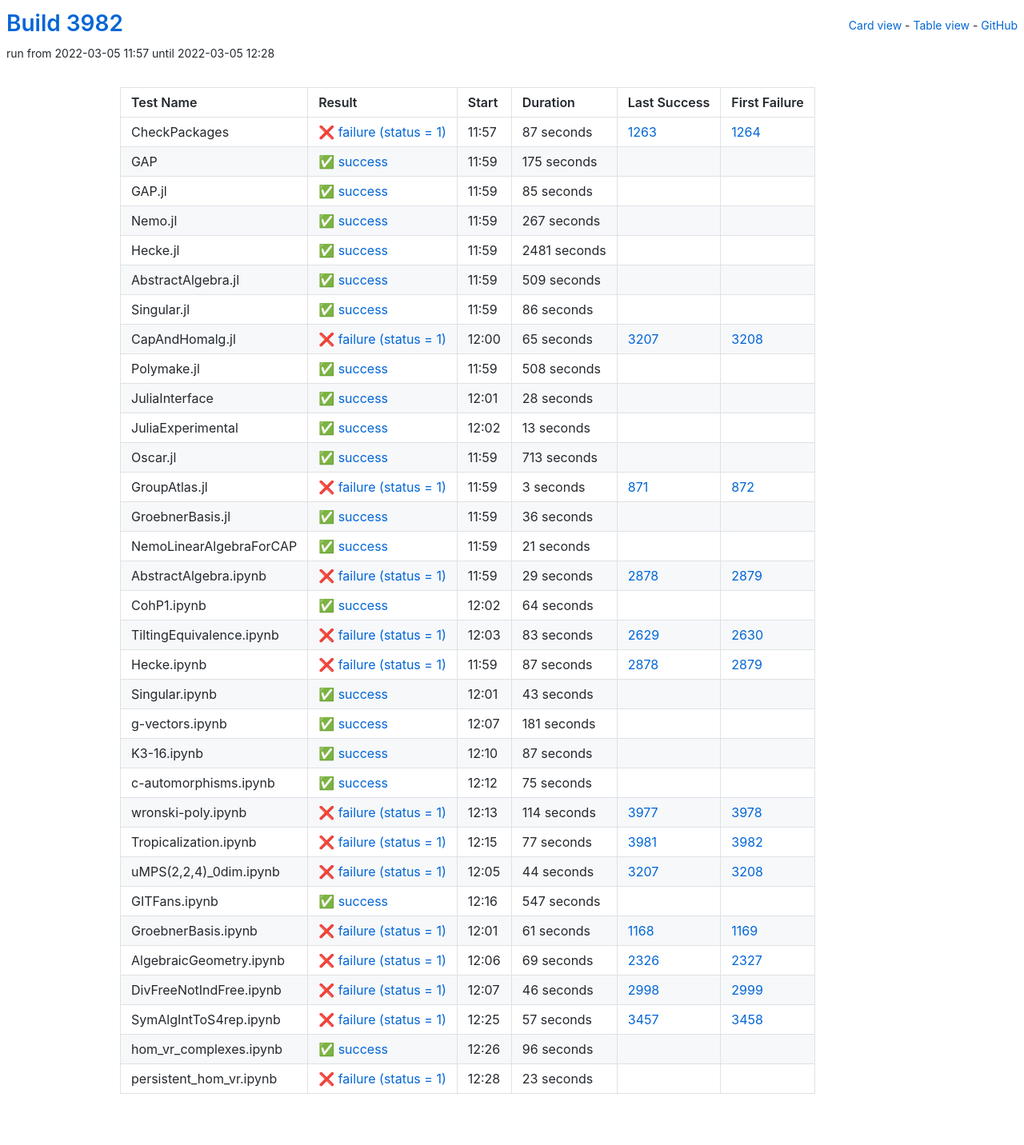
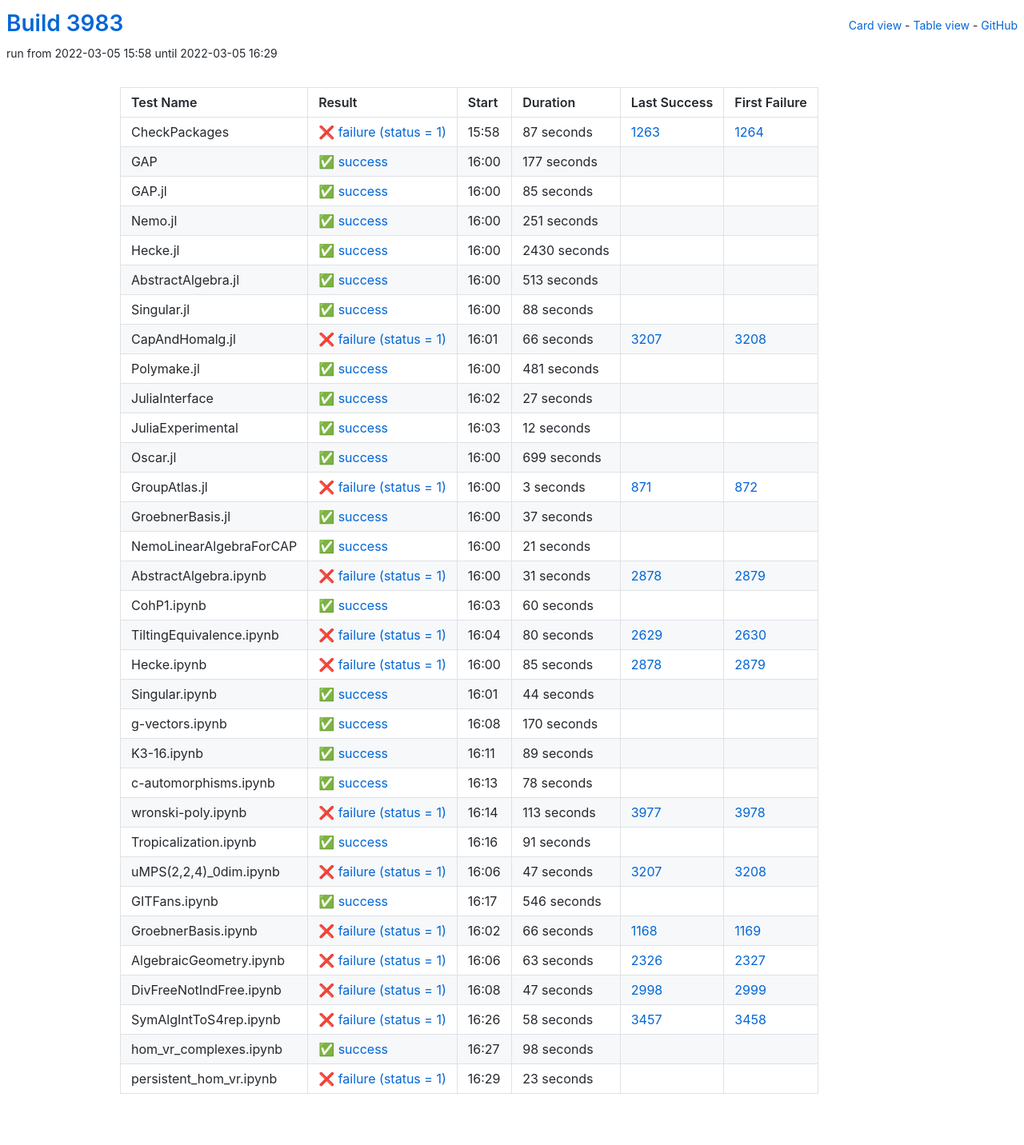
Before and after one commit to oscar-system/oscar-ci-status-stable, a Jekyll site: the page built from table.html, in a window 1280 px wide. Shown: the whole page at 80% size. Built offline with Jekyll 4.4.1, drawn with Linux system fonts in a browser that asks for light colours.

Commit message:
Build #3983

```diff
--- a/_data/ci.yml
+++ b/_data/ci.yml
@@ -1,6 +1,6 @@
 ---
-build: 3982
-build_url: https://oscarci.mathematik.uni-kl.de/job/oscar-stable/3982/
+build: 3983
+build_url: https://oscarci.mathematik.uni-kl.de/job/oscar-stable/3983/
 job: oscar-stable
 organization: oscar-system
 repo: oscar-ci-status-stable
@@ -8,8 +8,8 @@ repourl: https://github.com/oscar-system/oscar-ci-status-stable
 tests:
 - name: CheckPackages
   id: checkpackages
-  log: https://oscarci.mathematik.uni-kl.de/job/oscar-stable/3982/artifact/logs/build-3982/CheckPackages.log
-  start: 2022-03-05 11:57
+  log: https://oscarci.mathematik.uni-kl.de/job/oscar-stable/3983/artifact/logs/build-3983/CheckPackages.log
+  start: 2022-03-05 15:58
   success: false
   exitcode: 1
   status: failure
@@ -20,20 +20,20 @@ tests:
   first_failure_url: https://oscarci.mathematik.uni-kl.de/job/oscar-stable/1264/
 - name: GAP
   id: gap
-  log: https://oscarci.mathematik.uni-kl.de/job/oscar-stable/3982/artifact/logs/build-3982/GAP.log
-  start: 2022-03-05 11:59
+  log: https://oscarci.mathematik.uni-kl.de/job/oscar-stable/3983/artifact/logs/build-3983/GAP.log
+  start: 2022-03-05 16:00
   success: true
   exitcode: 0
   status: success
-  duration: 175
+  duration: 177
   last_success: false
   last_success_url:
   first_failure: false
   first_failure_url:
 - name: GAP.jl
   id: gap-jl
-  log: https://oscarci.mathematik.uni-kl.de/job/oscar-stable/3982/artifact/logs/build-3982/GAP.jl.log
-  start: 2022-03-05 11:59
+  log: https://oscarci.mathematik.uni-kl.de/job/oscar-stable/3983/artifact/logs/build-3983/GAP.jl.log
+  start: 2022-03-05 16:00
   success: true
   exitcode: 0
   status: success
@@ -44,116 +44,116 @@ tests:
   first_failure_url:
 - name: Nemo.jl
   id: nemo-jl
-  log: https://oscarci.mathematik.uni-kl.de/job/oscar-stable/3982/artifact/logs/build-3982/Nemo.jl.log
-  start: 2022-03-05 11:59
+  log: https://oscarci.mathematik.uni-kl.de/job/oscar-stable/3983/artifact/logs/build-3983/Nemo.jl.log
+  start: 2022-03-05 16:00
   success: true
   exitcode: 0
   status: success
-  duration: 267
+  duration: 251
   last_success: false
   last_success_url:
   first_failure: false
   first_failure_url:
 - name: Hecke.jl
   id: hecke-jl
-  log: https://oscarci.mathematik.uni-kl.de/job/oscar-stable/3982/artifact/logs/build-3982/Hecke.jl.log
-  start: 2022-03-05 11:59
+  log: https://oscarci.mathematik.uni-kl.de/job/oscar-stable/3983/artifact/logs/build-3983/Hecke.jl.log
+  start: 2022-03-05 16:00
   success: true
   exitcode: 0
   status: success
-  duration: 2481
+  duration: 2430
   last_success: false
   last_success_url:
   first_failure: false
   first_failure_url:
 - name: AbstractAlgebra.jl
   id: abstractalgebra-jl
-  log: https://oscarci.mathematik.uni-kl.de/job/oscar-stable/3982/artifact/logs/build-3982/AbstractAlgebra.jl.log
-  start: 2022-03-05 11:59
+  log: https://oscarci.mathematik.uni-kl.de/job/oscar-stable/3983/artifact/logs/build-3983/AbstractAlgebra.jl.log
+  start: 2022-03-05 16:00
   success: true
   exitcode: 0
   status: success
-  duration: 509
+  duration: 513
   last_success: false
   last_success_url:
   first_failure: false
   first_failure_url:
 - name: Singular.jl
   id: singular-jl
-  log: https://oscarci.mathematik.uni-kl.de/job/oscar-stable/3982/artifact/logs/build-3982/Singular.jl.log
-  start: 2022-03-05 11:59
+  log: https://oscarci.mathematik.uni-kl.de/job/oscar-stable/3983/artifact/logs/build-3983/Singular.jl.log
+  start: 2022-03-05 16:00
   success: true
   exitcode: 0
   status: success
-  duration: 86
+  duration: 88
   last_success: false
   last_success_url:
   first_failure: false
   first_failure_url:
 - name: CapAndHomalg.jl
   id: capandhomalg-jl
-  log: https://oscarci.mathematik.uni-kl.de/job/oscar-stable/3982/artifact/logs/build-3982/CapAndHomalg.jl.log
-  start: 2022-03-05 12:00
+  log: https://oscarci.mathematik.uni-kl.de/job/oscar-stable/3983/artifact/logs/build-3983/CapAndHomalg.jl.log
+  start: 2022-03-05 16:01
   success: false
   exitcode: 1
   status: failure
-  duration: 65
+  duration: 66
   last_success: 3207
   last_success_url: https://oscarci.mathematik.uni-kl.de/job/oscar-stable/3207/
   first_failure: 3208
   first_failure_url: https://oscarci.mathematik.uni-kl.de/job/oscar-stable/3208/
 - name: Polymake.jl
   id: polymake-jl
-  log: https://oscarci.mathematik.uni-kl.de/job/oscar-stable/3982/artifact/logs/build-3982/Polymake.jl.log
-  start: 2022-03-05 11:59
+  log: https://oscarci.mathematik.uni-kl.de/job/oscar-stable/3983/artifact/logs/build-3983/Polymake.jl.log
+  start: 2022-03-05 16:00
   success: true
   exitcode: 0
   status: success
-  duration: 508
+  duration: 481
   last_success: false
   last_success_url:
   first_failure: false
   first_failure_url:
 - name: JuliaInterface
   id: juliainterface
-  log: https://oscarci.mathematik.uni-kl.de/job/oscar-stable/3982/artifact/logs/build-3982/JuliaInterface.log
-  start: 2022-03-05 12:01
+  log: https://oscarci.mathematik.uni-kl.de/job/oscar-stable/3983/artifact/logs/build-3983/JuliaInterface.log
+  start: 2022-03-05 16:02
   success: true
   exitcode: 0
   status: success
-  duration: 28
+  duration: 27
   last_success: false
   last_success_url:
   first_failure: false
   first_failure_url:
 - name: JuliaExperimental
   id: juliaexperimental
-  log: https://oscarci.mathematik.uni-kl.de/job/oscar-stable/3982/artifact/logs/build-3982/JuliaExperimental.log
-  start: 2022-03-05 12:02
+  log: https://oscarci.mathematik.uni-kl.de/job/oscar-stable/3983/artifact/logs/build-3983/JuliaExperimental.log
+  start: 2022-03-05 16:03
   success: true
   exitcode: 0
   status: success
-  duration: 13
+  duration: 12
   last_success: false
   last_success_url:
   first_failure: false
   first_failure_url:
 - name: Oscar.jl
   id: oscar-jl
-  log: https://oscarci.mathematik.uni-kl.de/job/oscar-stable/3982/artifact/logs/build-3982/Oscar.jl.log
-  start: 2022-03-05 11:59
+  log: https://oscarci.mathematik.uni-kl.de/job/oscar-stable/3983/artifact/logs/build-3983/Oscar.jl.log
+  start: 2022-03-05 16:00
   success: true
   exitcode: 0
   status: success
-  duration: 713
+  duration: 699
   last_success: false
   last_success_url:
   first_failure: false
   first_failure_url:
 - name: GroupAtlas.jl
   id: groupatlas-jl
-  log: https://oscarci.mathematik.uni-kl.de/job/oscar-stable/3982/artifact/logs/build-3982/GroupAtlas.jl.log
-  start: 2022-03-05 11:59
+  log: https://oscarci.mathematik.uni-kl.de/job/oscar-stable/3983/artifact/logs/build-3983/GroupAtlas.jl.log
+  start: 2022-03-05 16:00
   success: false
   exitcode: 1
   status: failure
@@ -164,20 +164,20 @@ tests:
   first_failure_url: https://oscarci.mathematik.uni-kl.de/job/oscar-stable/872/
 - name: GroebnerBasis.jl
   id: groebnerbasis-jl
-  log: https://oscarci.mathematik.uni-kl.de/job/oscar-stable/3982/artifact/logs/build-3982/GroebnerBasis.jl.log
-  start: 2022-03-05 11:59
+  log: https://oscarci.mathematik.uni-kl.de/job/oscar-stable/3983/artifact/logs/build-3983/GroebnerBasis.jl.log
+  start: 2022-03-05 16:00
   success: true
   exitcode: 0
   status: success
-  duration: 36
+  duration: 37
   last_success: false
   last_success_url:
   first_failure: false
   first_failure_url:
 - name: NemoLinearAlgebraForCAP
   id: nemolinearalgebraforcap
-  log: https://oscarci.mathematik.uni-kl.de/job/oscar-stable/3982/artifact/logs/build-3982/NemoLinearAlgebraForCAP.log
-  start: 2022-03-05 11:59
+  log: https://oscarci.mathematik.uni-kl.de/job/oscar-stable/3983/artifact/logs/build-3983/NemoLinearAlgebraForCAP.log
+  start: 2022-03-05 16:00
   success: true
   exitcode: 0
   status: success
@@ -188,212 +188,212 @@ tests:
   first_failure_url:
 - name: AbstractAlgebra.ipynb
   id: abstractalgebra-ipynb
-  log: https://oscarci.mathematik.uni-kl.de/job/oscar-stable/3982/artifact/logs/build-3982/AbstractAlgebra.ipynb.log
-  start: 2022-03-05 11:59
+  log: https://oscarci.mathematik.uni-kl.de/job/oscar-stable/3983/artifact/logs/build-3983/AbstractAlgebra.ipynb.log
+  start: 2022-03-05 16:00
   success: false
   exitcode: 1
   status: failure
-  duration: 29
+  duration: 31
   last_success: 2878
   last_success_url: https://oscarci.mathematik.uni-kl.de/job/oscar-stable/2878/
   first_failure: 2879
   first_failure_url: https://oscarci.mathematik.uni-kl.de/job/oscar-stable/2879/
 - name: CohP1.ipynb
   id: cohp1-ipynb
-  log: https://oscarci.mathematik.uni-kl.de/job/oscar-stable/3982/artifact/logs/build-3982/CohP1.ipynb.log
-  start: 2022-03-05 12:02
+  log: https://oscarci.mathematik.uni-kl.de/job/oscar-stable/3983/artifact/logs/build-3983/CohP1.ipynb.log
+  start: 2022-03-05 16:03
   success: true
   exitcode: 0
   status: success
-  duration: 64
+  duration: 60
   last_success: false
   last_success_url:
   first_failure: false
   first_failure_url:
 - name: TiltingEquivalence.ipynb
   id: tiltingequivalence-ipynb
-  log: https://oscarci.mathematik.uni-kl.de/job/oscar-stable/3982/artifact/logs/build-3982/TiltingEquivalence.ipynb.log
-  start: 2022-03-05 12:03
+  log: https://oscarci.mathematik.uni-kl.de/job/oscar-stable/3983/artifact/logs/build-3983/TiltingEquivalence.ipynb.log
+  start: 2022-03-05 16:04
   success: false
   exitcode: 1
   status: failure
-  duration: 83
+  duration: 80
   last_success: 2629
   last_success_url: https://oscarci.mathematik.uni-kl.de/job/oscar-stable/2629/
   first_failure: 2630
   first_failure_url: https://oscarci.mathematik.uni-kl.de/job/oscar-stable/2630/
 - name: Hecke.ipynb
   id: hecke-ipynb
-  log: https://oscarci.mathematik.uni-kl.de/job/oscar-stable/3982/artifact/logs/build-3982/Hecke.ipynb.log
-  start: 2022-03-05 11:59
+  log: https://oscarci.mathematik.uni-kl.de/job/oscar-stable/3983/artifact/logs/build-3983/Hecke.ipynb.log
+  start: 2022-03-05 16:00
   success: false
   exitcode: 1
   status: failure
-  duration: 87
+  duration: 85
   last_success: 2878
   last_success_url: https://oscarci.mathematik.uni-kl.de/job/oscar-stable/2878/
   first_failure: 2879
   first_failure_url: https://oscarci.mathematik.uni-kl.de/job/oscar-stable/2879/
 - name: Singular.ipynb
   id: singular-ipynb
-  log: https://oscarci.mathematik.uni-kl.de/job/oscar-stable/3982/artifact/logs/build-3982/Singular.ipynb.log
-  start: 2022-03-05 12:01
+  log: https://oscarci.mathematik.uni-kl.de/job/oscar-stable/3983/artifact/logs/build-3983/Singular.ipynb.log
+  start: 2022-03-05 16:01
   success: true
   exitcode: 0
   status: success
-  duration: 43
+  duration: 44
   last_success: false
   last_success_url:
   first_failure: false
   first_failure_url:
 - name: g-vectors.ipynb
   id: g-vectors-ipynb
-  log: https://oscarci.mathematik.uni-kl.de/job/oscar-stable/3982/artifact/logs/build-3982/g-vectors.ipynb.log
-  start: 2022-03-05 12:07
+  log: https://oscarci.mathematik.uni-kl.de/job/oscar-stable/3983/artifact/logs/build-3983/g-vectors.ipynb.log
+  start: 2022-03-05 16:08
   success: true
   exitcode: 0
   status: success
-  duration: 181
+  duration: 170
   last_success: false
   last_success_url:
   first_failure: false
   first_failure_url:
 - name: K3-16.ipynb
   id: k3-16-ipynb
-  log: https://oscarci.mathematik.uni-kl.de/job/oscar-stable/3982/artifact/logs/build-3982/K3-16.ipynb.log
-  start: 2022-03-05 12:10
+  log: https://oscarci.mathematik.uni-kl.de/job/oscar-stable/3983/artifact/logs/build-3983/K3-16.ipynb.log
+  start: 2022-03-05 16:11
   success: true
   exitcode: 0
   status: success
-  duration: 87
+  duration: 89
   last_success: false
   last_success_url:
   first_failure: false
   first_failure_url:
 - name: c-automorphisms.ipynb
   id: c-automorphisms-ipynb
-  log: https://oscarci.mathematik.uni-kl.de/job/oscar-stable/3982/artifact/logs/build-3982/c-automorphisms.ipynb.log
-  start: 2022-03-05 12:12
+  log: https://oscarci.mathematik.uni-kl.de/job/oscar-stable/3983/artifact/logs/build-3983/c-automorphisms.ipynb.log
+  start: 2022-03-05 16:13
   success: true
   exitcode: 0
   status: success
-  duration: 75
+  duration: 78
   last_success: false
   last_success_url:
   first_failure: false
   first_failure_url:
 - name: wronski-poly.ipynb
   id: wronski-poly-ipynb
-  log: https://oscarci.mathematik.uni-kl.de/job/oscar-stable/3982/artifact/logs/build-3982/wronski-poly.ipynb.log
-  start: 2022-03-05 12:13
+  log: https://oscarci.mathematik.uni-kl.de/job/oscar-stable/3983/artifact/logs/build-3983/wronski-poly.ipynb.log
+  start: 2022-03-05 16:14
   success: false
   exitcode: 1
   status: failure
-  duration: 114
+  duration: 113
   last_success: 3977
   last_success_url: https://oscarci.mathematik.uni-kl.de/job/oscar-stable/3977/
   first_failure: 3978
   first_failure_url: https://oscarci.mathematik.uni-kl.de/job/oscar-stable/3978/
 - name: Tropicalization.ipynb
   id: tropicalization-ipynb
-  log: https://oscarci.mathematik.uni-kl.de/job/oscar-stable/3982/artifact/logs/build-3982/Tropicalization.ipynb.log
-  start: 2022-03-05 12:15
+  log: https://oscarci.mathematik.uni-kl.de/job/oscar-stable/3983/artifact/logs/build-3983/Tropicalization.ipynb.log
+  start: 2022-03-05 16:16
+  success: true
+  exitcode: 0
+  status: success
+  duration: 91
+  last_success: false
+  last_success_url:
+  first_failure: false
+  first_failure_url:
+- name: uMPS(2,2,4)_0dim.ipynb
+  id: umps-2-2-4-0dim-ipynb
+  log: https://oscarci.mathematik.uni-kl.de/job/oscar-stable/3983/artifact/logs/build-3983/uMPS-2-2-4-_0dim.ipynb.log
+  start: 2022-03-05 16:06
   success: false
   exitcode: 1
   status: failure
-  duration: 77
-  last_success: 3981
-  last_success_url: https://oscarci.mathematik.uni-kl.de/job/oscar-stable/3981/
-  first_failure: 3982
-  first_failure_url: https://oscarci.mathematik.uni-kl.de/job/oscar-stable/3982/
-- name: uMPS(2,2,4)_0dim.ipynb
-  id: umps-2-2-4-0dim-ipynb
-  log: https://oscarci.mathematik.uni-kl.de/job/oscar-stable/3982/artifact/logs/build-3982/uMPS-2-2-4-_0dim.ipynb.log
-  start: 2022-03-05 12:05
-  success: false
-  exitcode: 1
-  status: failure
-  duration: 44
+  duration: 47
   last_success: 3207
   last_success_url: https://oscarci.mathematik.uni-kl.de/job/oscar-stable/3207/
   first_failure: 3208
   first_failure_url: https://oscarci.mathematik.uni-kl.de/job/oscar-stable/3208/
 - name: GITFans.ipynb
   id: gitfans-ipynb
-  log: https://oscarci.mathematik.uni-kl.de/job/oscar-stable/3982/artifact/logs/build-3982/GITFans.ipynb.log
-  start: 2022-03-05 12:16
+  log: https://oscarci.mathematik.uni-kl.de/job/oscar-stable/3983/artifact/logs/build-3983/GITFans.ipynb.log
+  start: 2022-03-05 16:17
   success: true
   exitcode: 0
   status: success
-  duration: 547
+  duration: 546
   last_success: false
   last_success_url:
   first_failure: false
   first_failure_url:
 - name: GroebnerBasis.ipynb
   id: groebnerbasis-ipynb
-  log: https://oscarci.mathematik.uni-kl.de/job/oscar-stable/3982/artifact/logs/build-3982/GroebnerBasis.ipynb.log
-  start: 2022-03-05 12:01
+  log: https://oscarci.mathematik.uni-kl.de/job/oscar-stable/3983/artifact/logs/build-3983/GroebnerBasis.ipynb.log
+  start: 2022-03-05 16:02
   success: false
   exitcode: 1
   status: failure
-  duration: 61
+  duration: 66
   last_success: 1168
   last_success_url: https://oscarci.mathematik.uni-kl.de/job/oscar-stable/1168/
   first_failure: 1169
   first_failure_url: https://oscarci.mathematik.uni-kl.de/job/oscar-stable/1169/
 - name: AlgebraicGeometry.ipynb
   id: algebraicgeometry-ipynb
-  log: https://oscarci.mathematik.uni-kl.de/job/oscar-stable/3982/artifact/logs/build-3982/AlgebraicGeometry.ipynb.log
-  start: 2022-03-05 12:06
+  log: https://oscarci.mathematik.uni-kl.de/job/oscar-stable/3983/artifact/logs/build-3983/AlgebraicGeometry.ipynb.log
+  start: 2022-03-05 16:06
   success: false
   exitcode: 1
   status: failure
-  duration: 69
+  duration: 63
   last_success: 2326
   last_success_url: https://oscarci.mathematik.uni-kl.de/job/oscar-stable/2326/
   first_failure: 2327
   first_failure_url: https://oscarci.mathematik.uni-kl.de/job/oscar-stable/2327/
 - name: DivFreeNotIndFree.ipynb
   id: divfreenotindfree-ipynb
-  log: https://oscarci.mathematik.uni-kl.de/job/oscar-stable/3982/artifact/logs/build-3982/DivFreeNotIndFree.ipynb.log
-  start: 2022-03-05 12:07
+  log: https://oscarci.mathematik.uni-kl.de/job/oscar-stable/3983/artifact/logs/build-3983/DivFreeNotIndFree.ipynb.log
+  start: 2022-03-05 16:08
   success: false
   exitcode: 1
   status: failure
-  duration: 46
+  duration: 47
   last_success: 2998
   last_success_url: https://oscarci.mathematik.uni-kl.de/job/oscar-stable/2998/
   first_failure: 2999
   first_failure_url: https://oscarci.mathematik.uni-kl.de/job/oscar-stable/2999/
 - name: SymAlgIntToS4rep.ipynb
   id: symalginttos4rep-ipynb
-  log: https://oscarci.mathematik.uni-kl.de/job/oscar-stable/3982/artifact/logs/build-3982/SymAlgIntToS4rep.ipynb.log
-  start: 2022-03-05 12:25
+  log: https://oscarci.mathematik.uni-kl.de/job/oscar-stable/3983/artifact/logs/build-3983/SymAlgIntToS4rep.ipynb.log
+  start: 2022-03-05 16:26
   success: false
   exitcode: 1
   status: failure
-  duration: 57
+  duration: 58
   last_success: 3457
   last_success_url: https://oscarci.mathematik.uni-kl.de/job/oscar-stable/3457/
   first_failure: 3458
   first_failure_url: https://oscarci.mathematik.uni-kl.de/job/oscar-stable/3458/
 - name: hom_vr_complexes.ipynb
   id: hom-vr-complexes-ipynb
-  log: https://oscarci.mathematik.uni-kl.de/job/oscar-stable/3982/artifact/logs/build-3982/hom_vr_complexes.ipynb.log
-  start: 2022-03-05 12:26
+  log: https://oscarci.mathematik.uni-kl.de/job/oscar-stable/3983/artifact/logs/build-3983/hom_vr_complexes.ipynb.log
+  start: 2022-03-05 16:27
   success: true
   exitcode: 0
   status: success
-  duration: 96
+  duration: 98
   last_success: false
   last_success_url:
   first_failure: false
   first_failure_url:
 - name: persistent_hom_vr.ipynb
   id: persistent-hom-vr-ipynb
-  log: https://oscarci.mathematik.uni-kl.de/job/oscar-stable/3982/artifact/logs/build-3982/persistent_hom_vr.ipynb.log
-  start: 2022-03-05 12:28
+  log: https://oscarci.mathematik.uni-kl.de/job/oscar-stable/3983/artifact/logs/build-3983/persistent_hom_vr.ipynb.log
+  start: 2022-03-05 16:29
   success: false
   exitcode: 1
   status: failure
```
Also changed, not shown: README.md.
